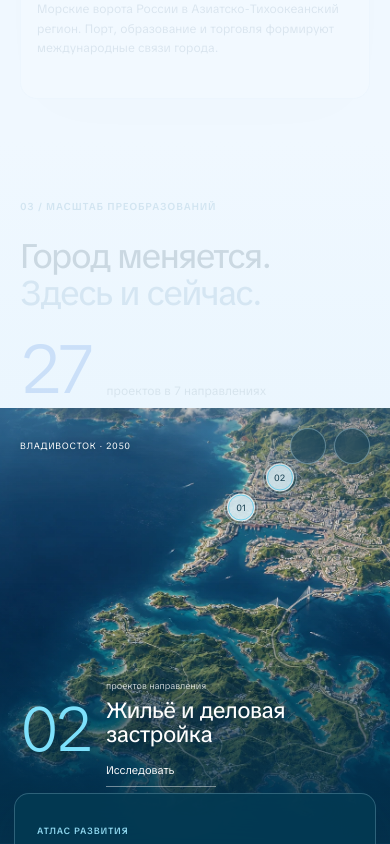
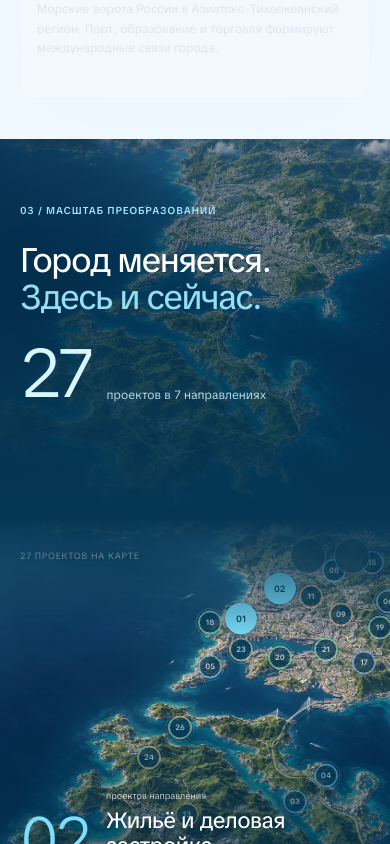
Before and after one commit to IMONsergey/25-erdc, a React (Vite) app: page / in a window 390 px wide. Shown: the part 3720-4564 px from the top of the page. Built offline with nearby package versions, Linux system fonts and the light colour scheme; some icons are missing.

Commit message:
Place all 27 approved projects on the illustrated atlas and blend its introduction into the scene

```diff
--- a/src/components/ProjectDetail.jsx
+++ b/src/components/ProjectDetail.jsx
@@ -129,18 +129,14 @@ export default function ProjectDetail({
               <dd>{scope}</dd>
             </div>
           </dl>
-          {!project.anchor && (
           <p className="project-location-note">
             <Icon name="info" size={16} />
             <span>
               {project.scope === "program"
-                  ? "Программа охватывает несколько объектов. На схеме показана общая территория."
-                  : project.area === "Остров Русский"
-                    ? "На схеме выделена территория острова Русский."
-                    : "Точная локация в исходном перечне не указана."}
+                ? "Условная точка городской программы. Она объединяет несколько объектов на территории города."
+                : "Расположение на художественной схеме ориентировочное."}
             </span>
           </p>
-          )}
           <details
             className="project-source"
             onToggle={(event) => setSourceOpen(event.currentTarget.open)}
--- a/src/components/Projects.jsx
+++ b/src/components/Projects.jsx
@@ -25,6 +25,9 @@ export default function Projects() {
     setFocused(false);
   };
   const chooseProject = (id) => {
+    const chosen = selectedProjects.find((item) => item.id === id);
+    if (!chosen) return;
+    setCategoryId(chosen.category);
     setProjectId(id);
     setFocused(true);
   };
@@ -82,6 +85,14 @@ export default function Projects() {
       className="projects-section"
       aria-labelledby="projects-title"
     >
+      <div className="projects-overture">
+        <img
+          className="projects-overture-image"
+          src={asset("atlas-vladivostok.webp")}
+          alt=""
+          aria-hidden="true"
+          loading="lazy"
+        />
         <div className="projects-intro shell reveal">
           <div>
             <span className="section-kicker">03 / Масштаб преобразований</span>
@@ -94,8 +105,10 @@ export default function Projects() {
           <div className="projects-total">
             <strong>27</strong>
             <span>
-            {"проектов "}<br />в 7 направлениях
+              {"проектов "}
+              <br />в 7 направлениях
             </span>
+          </div>
         </div>
       </div>
       <div
@@ -112,9 +125,9 @@ export default function Projects() {
             style={{
               "--target-x": `${target[0]}%`,
               "--target-y": `${target[1]}%`,
-              "--zoom": focused ? 1.17 : 1,
-              "--camera-x": focused ? `${(63 - target[0]) * 0.32}%` : "0%",
-              "--camera-y": focused ? `${(42 - target[1]) * 0.1}%` : "0%",
+              "--zoom": focused ? 1.08 : 1,
+              "--camera-x": focused ? `${(50 - target[0]) * 1.08}%` : "0%",
+              "--camera-y": focused ? `${(50 - target[1]) * 1.08}%` : "0%",
             }}
           >
             <img
@@ -128,14 +141,21 @@ export default function Projects() {
               Остров Русский
             </span>
             <span className="atlas-sea">Амурский залив</span>
-            <div className="atlas-markers" key={categoryId}>
-              {projects
-                .filter((p) => p.anchor)
-                .map((p) => (
+            <div
+              className="atlas-markers"
+              aria-label="27 согласованных проектов на карте"
+            >
+              {selectedProjects.map((p) => (
                 <button
                   key={p.id}
-                    style={{ left: `${p.anchor[0]}%`, top: `${p.anchor[1]}%` }}
-                    className={`atlas-marker ${projectId === p.id ? "is-active" : ""}`}
+                  style={{
+                    left: `${p.anchor[0]}%`,
+                    top: `${p.anchor[1]}%`,
+                    "--marker-color": projectCategories.find(
+                      (c) => c.id === p.category,
+                    ).color,
+                  }}
+                  className={`atlas-marker ${p.category === categoryId ? "is-in-category" : "is-context"} ${projectId === p.id ? "is-active" : ""} ${p.scope === "program" ? "is-programme" : ""}`}
                   aria-label={p.title}
                   aria-pressed={projectId === p.id}
                   onClick={() => chooseProject(p.id)}
@@ -146,7 +166,6 @@ export default function Projects() {
               ))}
             </div>
             {project &&
-              !project.anchor &&
               (project.scope === "program" ||
                 project.area === "Остров Русский") && (
                 <div
@@ -220,7 +239,7 @@ export default function Projects() {
           </div>
         </aside>
         <div className="atlas-toolbar">
-          <span className="atlas-mode">Владивосток · 2050</span>
+          <span className="atlas-mode">27 проектов на карте</span>
           <button
             type="button"
             aria-label="Общий вид карты"
@@ -279,7 +298,7 @@ export default function Projects() {
           />
         )}
         <div className="atlas-bottom">
-          <span>Художественная схема · расположение условное</span>
+          <span>Художественная схема · расположение ориентировочное</span>
           <span>
             С<Icon name="up" size={18} />
           </span>
--- a/src/refinements.css
+++ b/src/refinements.css
@@ -1633,3 +1633,154 @@
     transition: none;
   }
 }
+
+/* One atmospheric entrance: the heading dissolves into the same illustrated coast. */
+.projects-section {
+  padding-top: 0;
+  background: #053653;
+}
+.projects-overture {
+  position: relative;
+  isolation: isolate;
+  overflow: hidden;
+  background: #053653;
+  margin-bottom: -1px;
+}
+.projects-overture-image {
+  position: absolute;
+  inset: 0;
+  width: 100%;
+  height: 100%;
+  object-fit: cover;
+  object-position: 50% 24%;
+  opacity: 0.85;
+  filter: saturate(1.15);
+  pointer-events: none;
+}
+.projects-overture::after {
+  content: "";
+  position: absolute;
+  inset: 0;
+  background:
+    linear-gradient(
+      180deg,
+      #05365320,
+      #05365330 25%,
+      #053653b8 72%,
+      #053653 100%
+    ),
+    linear-gradient(90deg, #032b48cc, #032b4824 70%);
+  pointer-events: none;
+}
+.projects-overture .projects-intro {
+  position: relative;
+  z-index: 1;
+  min-height: 390px;
+  padding-top: clamp(64px, 7vw, 110px);
+  padding-bottom: clamp(80px, 8vw, 140px);
+}
+.projects-overture .section-kicker {
+  color: #a1e6fa;
+}
+.projects-overture .section-title {
+  color: #fff;
+  text-shadow: 0 3px 35px #01294145;
+}
+.projects-overture .section-title > span {
+  color: #95dff3;
+}
+.projects-overture .projects-total strong {
+  color: #d7f6ff;
+}
+.projects-overture .projects-total > span {
+  color: #b4d9e9;
+}
+.atlas:not(.is-expanded)::before {
+  content: "";
+  position: absolute;
+  z-index: 1;
+  inset: 0 0 auto;
+  height: clamp(115px, 15vw, 200px);
+  background: linear-gradient(180deg, #053653, #0536538a 40%, #05365300);
+  pointer-events: none;
+}
+.atlas-camera {
+  transform-origin: 50% 50%;
+}
+/* All 27 approved entries stay on the artwork. The selected group is highlighted. */
+.atlas-marker {
+  width: 32px;
+  height: 32px;
+  background: #073953e8;
+  color: #edfaff;
+  border-color: var(--marker-color);
+  font-size: 10px;
+  font-weight: 550;
+  transition:
+    transform 0.35s var(--ease),
+    background 0.35s,
+    color 0.35s,
+    opacity 0.35s,
+    box-shadow 0.35s;
+}
+.atlas-marker::before {
+  inset: -4px;
+  border-color: var(--marker-color);
+  opacity: 0.35;
+}
+.atlas-marker::after {
+  border-color: var(--marker-color);
+}
+.atlas-marker.is-context {
+  transform: translate(-50%, -50%) scale(0.85);
+  opacity: 0.8;
+}
+.atlas-marker.is-in-category {
+  z-index: 2;
+  width: 38px;
+  height: 38px;
+  background: var(--marker-color);
+  color: #073650;
+  opacity: 1;
+}
+.atlas-marker.is-programme::before {
+  border-style: dashed;
+}
+.atlas-marker:hover,
+.atlas-marker:focus-visible,
+.atlas-marker.is-active {
+  z-index: 4;
+  opacity: 1;
+  transform: translate(-50%, -50%) scale(1.12);
+  background: var(--marker-color);
+  color: #073650;
+}
+.atlas-marker.is-active {
+  box-shadow: 0 0 30px #bdf1ff88;
+}
+.atlas-marker.is-active::before {
+  opacity: 0.8;
+}
+@media (max-width: 700px) {
+  .projects-overture .projects-intro {
+    min-height: 380px;
+    padding-top: 64px;
+    padding-bottom: 85px;
+  }
+  .projects-overture-image {
+    object-position: 66% 25%;
+  }
+  .atlas-marker {
+    width: 28px;
+    height: 28px;
+    font-size: 9px;
+  }
+  .atlas-marker.is-in-category {
+    width: 32px;
+    height: 32px;
+  }
+  .atlas-bottom > span:first-child {
+    max-width: 76%;
+    line-height: 1.4;
+  }
+}
```
Also changed, not shown: src/selectedProjects.js (+25 -23 lines). Lines whose indentation alone changed are shown as unchanged.
